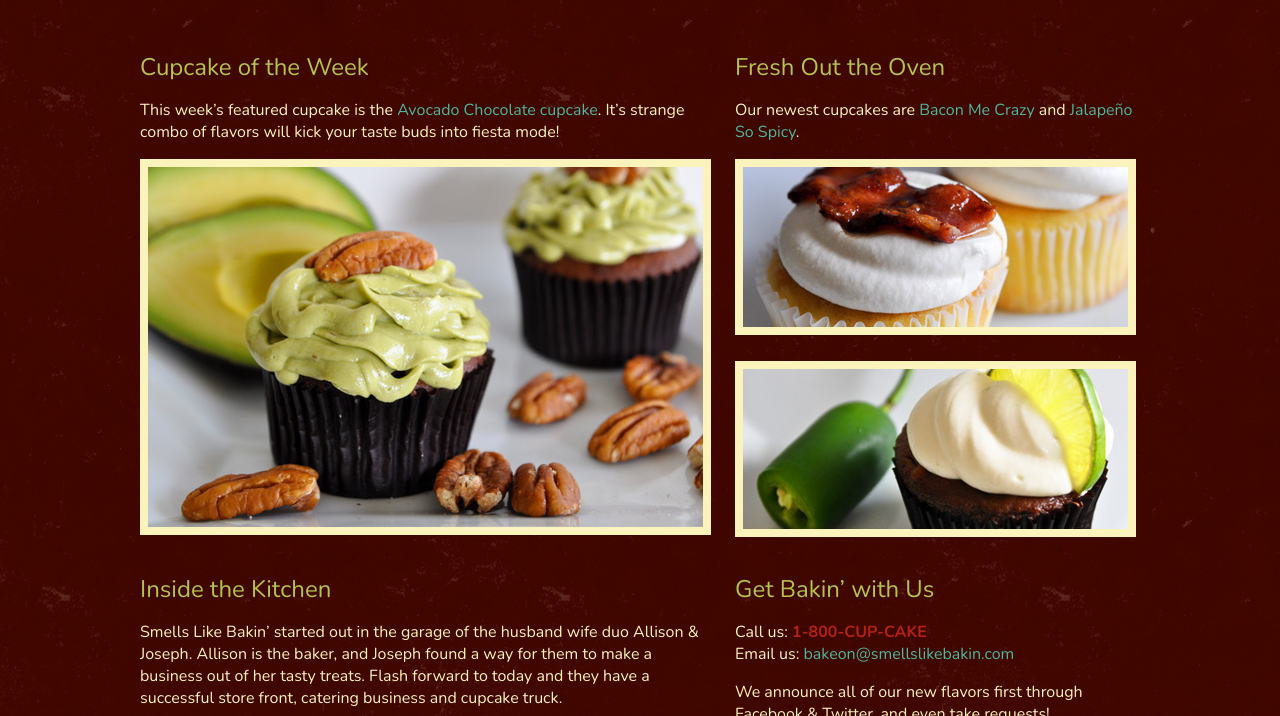
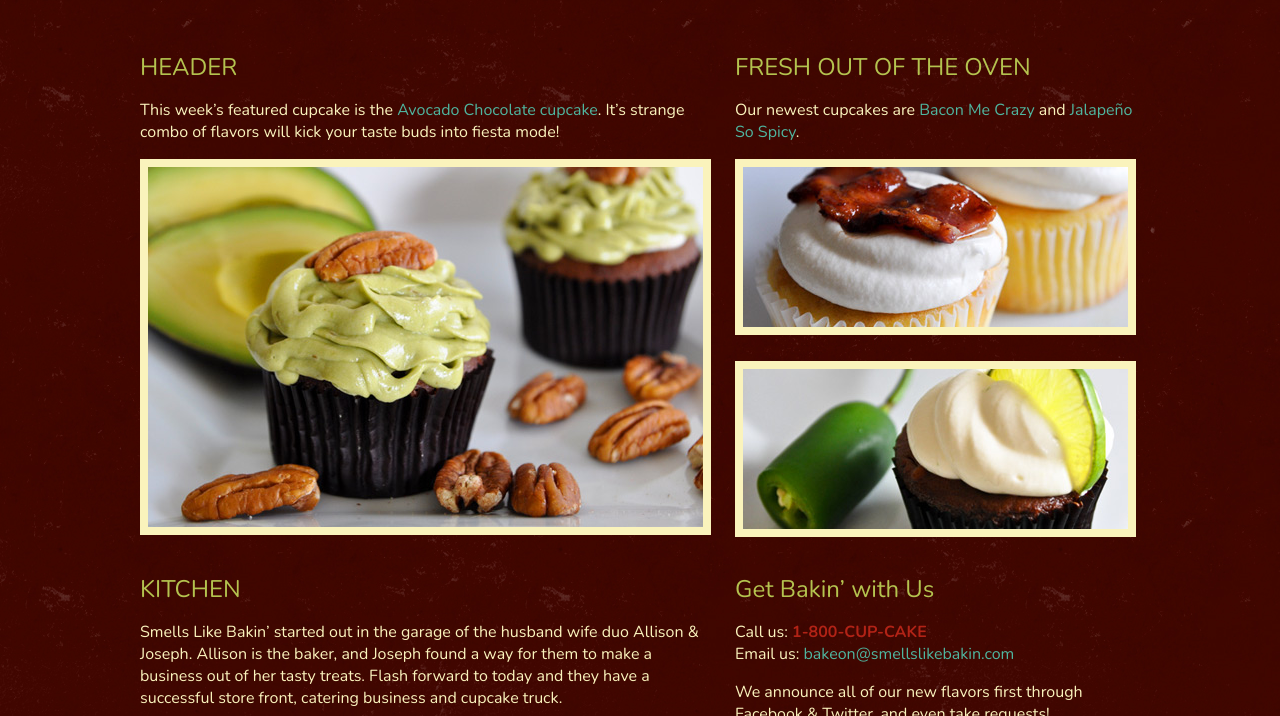
Before and after one commit to MonicaDev/monica-cho, a plain HTML site: page index.html in a window 1280 px wide. Shown: the part 475-1191 px from the top of the page. Drawn offline with nearby package versions, Linux system fonts and the light colour scheme; files whose address does not match are found by name.

Commit message:
changed headlines

```diff
--- a/index.html
+++ b/index.html
@@ -2,7 +2,7 @@
 <html>
 <head>
 	<meta http-equiv="Content-Type" content="text/html; charset=utf-8"/>
-	<title>Smells Like Bakin' Cupcake Company</title>
+	<title>COMPANY</title>
 	<link rel="stylesheet" href="css/normalize.css" type="text/css" media="screen">
 	<link rel="stylesheet" href="css/grid.css" type="text/css" media="screen">
 	<link rel="stylesheet" href="css/style.css" type="text/css" media="screen">
@@ -35,13 +35,13 @@
 
 
 		<div id="featured-cupcake" class="grid_7">
-			<h2>Cupcake of the Week</h2>
+			<h2>HEADER</h2>
 			<p>This week’s featured cupcake is the <a href="#">Avocado Chocolate cupcake</a>. It’s strange combo of flavors will kick your taste buds into fiesta mode!</p>
 			<img src="img/featured-cupcake.jpg" alt="Avocado Chocolate Cupcake">
 		</div>
 
 		<div id="new-cupcakes" class="grid_5 omega">
-				<h2>Fresh Out the Oven</h2>
+				<h2>FRESH OUT OF THE OVEN</h2>
 				<p>Our newest cupcakes are <a href="#">Bacon Me Crazy</a> and <a href="#">Jalapeño So Spicy</a>. </p>
 			<img src="img/new-cupcake-bacon.jpg" alt="Bacon Me Crazy">
 			<img src="img/new-cupcake-jalapeno.jpg" alt="Spicy Lime">
@@ -51,7 +51,7 @@
 
 
 			<div class="grid_7">
-				<h2>Inside the Kitchen</h2>
+				<h2>KITCHEN </h2>
 				<p>Smells Like Bakin’ started out in the garage of the husband wife duo Allison &amp; Joseph. Allison is the baker, and Joseph found a way for them to make a business out of her tasty treats. Flash forward to today and they have a successful store front, catering business and cupcake truck. </p>
 				<p><a href="#" class="btn-small">Read More</a></p>
 			</div>
```
